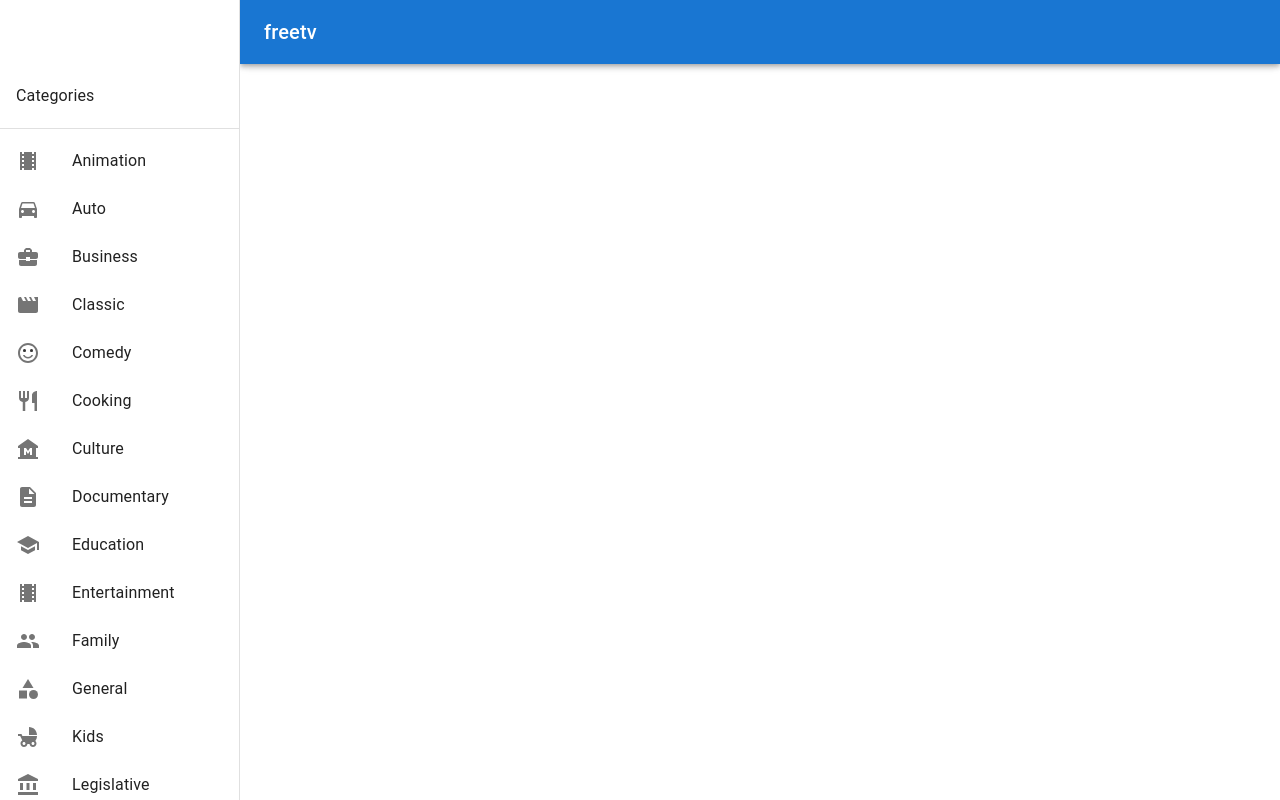
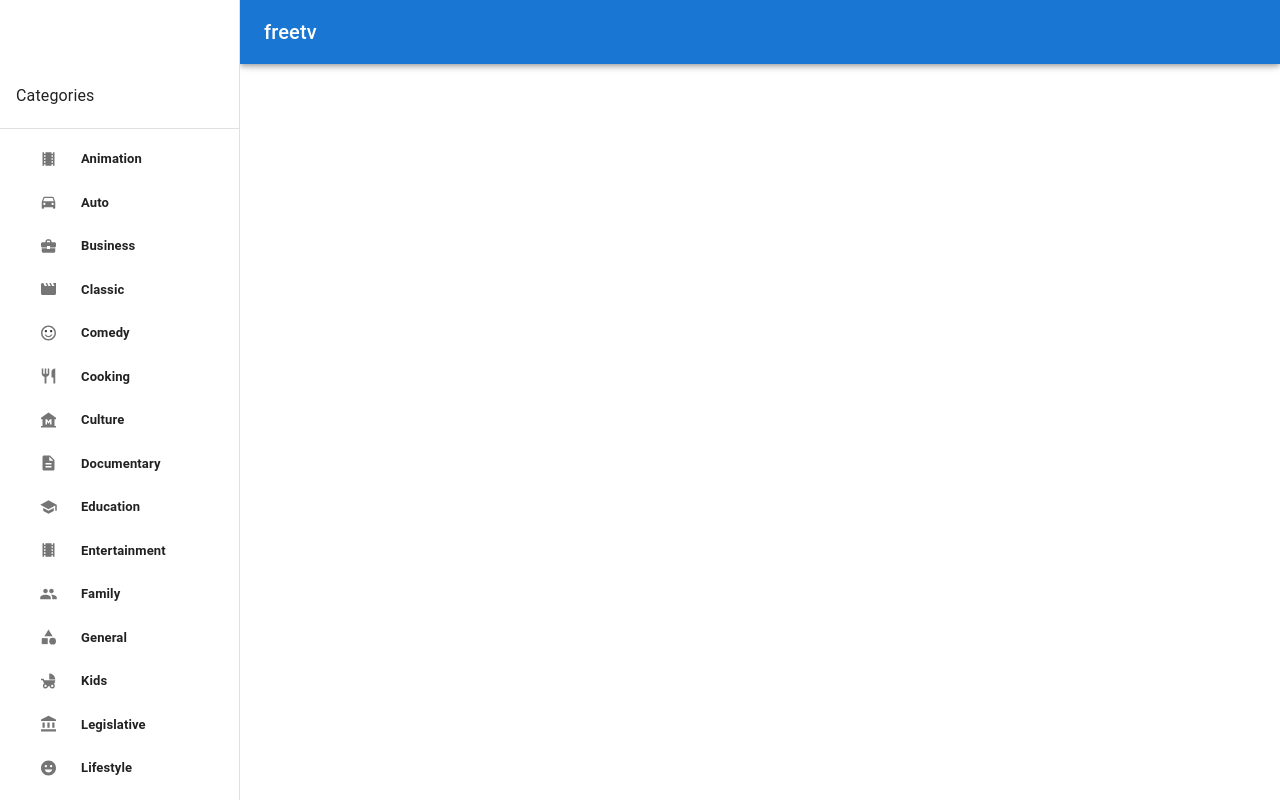
Before and after one commit to nahomtefera/freetv, a React (Create React App) app: page / in a window 1280 px wide. Built offline with nearby package versions, Linux system fonts and the light colour scheme.

Commit message:
made sidebare temporary below md

```diff
--- a/src/components/main.jsx
+++ b/src/components/main.jsx
@@ -45,6 +45,11 @@ export default function Main({categoryURL}) {
         };
     }, []);
 
+    const handleChannelClick = (channel) => {
+        setCurrentChannel(channel)
+        window.scrollTo(0, 0);
+    }
+
     useEffect(()=>{
         const fetchPlaylist = async () => {
             const response = await fetch(categoryURL);
@@ -81,7 +86,7 @@ export default function Main({categoryURL}) {
                                 overflow: 'hidden', // Ensure consistent heights
                               }}>
                                 <Item
-                                    onClick={()=>{setCurrentChannel(channel)}}
+                                    onClick={()=>{handleChannelClick(channel)}}
                                     sx={{ my: 1, mx: 'auto', p: 2, cursor:'pointer'}}
                                 >
                                     <Stack spacing={2} direction="row" alignItems="center" justifyContent="left">
--- a/src/components/player/player.jsx
+++ b/src/components/player/player.jsx
@@ -1,5 +1,6 @@
 /* global cast, chrome */
 import "./player.css";
+import { useEffect } from "react";
 import ReactPlayer from "react-player";
 import { Container } from "@material-ui/core";
 import Control from "../control/control";
@@ -186,13 +187,16 @@ export default function Player({channel}){
 
   const bufferStartHandler = () => {
     console.log("Bufering.......");
+    controlRef.current.style.visibility = "visible"
     setVideoState({ ...videoState, buffer: true });
   };
 
   const bufferEndHandler = () => {
     console.log("buffering stoped ,,,,,,play");
+    controlRef.current.style.visibility = "hidden"
     setVideoState({ ...videoState, buffer: false });
   };
+
 
   return (
     <div className="video_container">
@@ -200,7 +204,16 @@ export default function Player({channel}){
         <h2 style={{color: "black"}}>{channel.title}</h2>
       </div>
       <Container maxWidth="md" justify="center">
-        <div ref={playerContainerRef} className="player__wrapper" onMouseMove={mouseMoveHandler} onMouseLeave={mouseLeaveHandler}>
+        <div  ref={playerContainerRef}
+              className="player__wrapper"
+               onMouseMove={mouseMoveHandler}
+               onMouseLeave={mouseLeaveHandler}
+               style={{
+                backgroundImage: `url(${channel.tvgLogo})`,
+                backgroundSize: 'contain', // Ensures the background image covers the entire container
+                backgroundPosition: 'center'
+              }}
+        >
           <ReactPlayer
             ref={videoPlayerRef}
             className="player"
--- a/src/components/sidebar/sidebar.jsx
+++ b/src/components/sidebar/sidebar.jsx
@@ -15,9 +15,10 @@ import {
     ListItemButton,
     ListItemIcon,
     ListItemText,
-    Container
+    Container,
+    useMediaQuery
 } from '@mui/material';
-
+import { useTheme } from '@mui/material/styles';
 import { Mail, Inbox, Star, Theaters, DirectionsCar, BusinessCenter, Movie, SentimentSatisfiedAlt, Restaurant, Museum, Description, School, People, Category, ChildFriendly, AccountBalance, EmojiEmotions, MusicNote, Landscape, BeachAccess, Filter, Tv, Store, SportsSoccer, Flight, WbSunny, Warning, HelpOutline} from '@material-ui/icons';
 
 
@@ -27,181 +28,182 @@ const categories = [
       "name": "Animation",
       "count": 68,
       "url": "https://iptv-org.github.io/iptv/categories/animation.m3u",
-      "icon": <Theaters/>
+      "icon": <Theaters style={{fontSize: "18px", width:"65px"}}/>
     },
     {
       "name": "Auto",
       "count": 16,
       "url": "https://iptv-org.github.io/iptv/categories/auto.m3u",
-      "icon": <DirectionsCar/>
+      "icon": <DirectionsCar style={{fontSize: "18px", width:"65px"}}/>
     },
     {
       "name": "Business",
       "count": 66,
       "url": "https://iptv-org.github.io/iptv/categories/business.m3u",
-      "icon": <BusinessCenter/>
+      "icon": <BusinessCenter style={{fontSize: "18px", width:"65px"}}/>
     },
     {
       "name": "Classic",
       "count": 55,
       "url": "https://iptv-org.github.io/iptv/categories/classic.m3u",
-      "icon": <Movie/>
+      "icon": <Movie style={{fontSize: "18px", width:"65px"}}/>
     },
     {
       "name": "Comedy",
       "count": 53,
       "url": "https://iptv-org.github.io/iptv/categories/comedy.m3u",
-      "icon": <SentimentSatisfiedAlt/>
+      "icon": <SentimentSatisfiedAlt style={{fontSize: "18px", width:"65px"}}/>
     },
     {
       "name": "Cooking",
       "count": 23,
       "url": "https://iptv-org.github.io/iptv/categories/cooking.m3u",
-      "icon": <Restaurant/>
+      "icon": <Restaurant style={{fontSize: "18px", width:"65px"}}/>
     },
     {
       "name": "Culture",
       "count": 91,
       "url": "https://iptv-org.github.io/iptv/categories/culture.m3u",
-      "icon": <Museum/>
+      "icon": <Museum style={{fontSize: "18px", width:"65px"}}/>
     },
     {
       "name": "Documentary",
       "count": 64,
       "url": "https://iptv-org.github.io/iptv/categories/documentary.m3u",
-      "icon": <Description/>
+      "icon": <Description style={{fontSize: "18px", width:"65px"}}/>
     },
     {
       "name": "Education",
       "count": 106,
       "url": "https://iptv-org.github.io/iptv/categories/education.m3u",
-      "icon": <School/>
+      "icon": <School style={{fontSize: "18px", width:"65px"}}/>
     },
     {
       "name": "Entertainment",
       "count": 390,
       "url": "https://iptv-org.github.io/iptv/categories/entertainment.m3u",
-      "icon": <Theaters/>
+      "icon": <Theaters style={{fontSize: "18px", width:"65px"}}/>
     },
     {
       "name": "Family",
       "count": 43,
       "url": "https://iptv-org.github.io/iptv/categories/family.m3u",
-      "icon": <People/>
+      "icon": <People style={{fontSize: "18px", width:"65px"}}/>
     },
     {
       "name": "General",
       "count": 1361,
       "url": "https://iptv-org.github.io/iptv/categories/general.m3u",
-      "icon": <Category/>
+      "icon": <Category style={{fontSize: "18px", width:"65px"}}/>
     },
     {
       "name": "Kids",
       "count": 201,
       "url": "https://iptv-org.github.io/iptv/categories/kids.m3u",
-      "icon": <ChildFriendly/>
+      "icon": <ChildFriendly style={{fontSize: "18px", width:"65px"}}/>
     },
     {
       "name": "Legislative",
       "count": 174,
       "url": "https://iptv-org.github.io/iptv/categories/legislative.m3u",
-      "icon": <AccountBalance/>
+      "icon": <AccountBalance style={{fontSize: "18px", width:"65px"}}/>
     },
     {
       "name": "Lifestyle",
       "count": 81,
       "url": "https://iptv-org.github.io/iptv/categories/lifestyle.m3u",
-      "icon": <EmojiEmotions/>
+      "icon": <EmojiEmotions style={{fontSize: "18px", width:"65px"}}/>
     },
     {
       "name": "Movies",
       "count": 295,
       "url": "https://iptv-org.github.io/iptv/categories/movies.m3u",
-      "icon": <Movie/>
+      "icon": <Movie style={{fontSize: "18px", width:"65px"}}/>
     },
     {
       "name": "Music",
       "count": 556,
       "url": "https://iptv-org.github.io/iptv/categories/music.m3u",
-      "icon": <MusicNote/>
+      "icon": <MusicNote style={{fontSize: "18px", width:"65px"}}/>
     },
     {
       "name": "News",
       "count": 762,
       "url": "https://iptv-org.github.io/iptv/categories/news.m3u",
-      "icon": <Mail/>
+      "icon": <Mail style={{fontSize: "18px", width:"65px"}}/>
     },
     {
       "name": "Outdoor",
       "count": 43,
       "url": "https://iptv-org.github.io/iptv/categories/outdoor.m3u",
-      "icon": <Landscape/>
+      "icon": <Landscape style={{fontSize: "18px", width:"65px"}}/>
     },
     {
       "name": "Relax",
       "count": 8,
       "url": "https://iptv-org.github.io/iptv/categories/relax.m3u",
-      "icon": <BeachAccess/>
+      "icon": <BeachAccess style={{fontSize: "18px", width:"65px"}}/>
     },
     {
       "name": "Religious",
       "count": 524,
       "url": "https://iptv-org.github.io/iptv/categories/religious.m3u",
-      "icon": <EmojiEmotions/>
+      "icon": <EmojiEmotions style={{fontSize: "18px", width:"65px"}}/>
     },
     {
       "name": "Science",
       "count": 24,
       "url": "https://iptv-org.github.io/iptv/categories/science.m3u",
-      "icon": <Filter/>
+      "icon": <Filter style={{fontSize: "18px", width:"65px"}}/>
     },
     {
       "name": "Series",
       "count": 160,
       "url": "https://iptv-org.github.io/iptv/categories/series.m3u",
-      "icon": <Tv/>
+      "icon": <Tv style={{fontSize: "18px", width:"65px"}}/>
     },
     {
       "name": "Shop",
       "count": 78,
       "url": "https://iptv-org.github.io/iptv/categories/shop.m3u",
-      "icon": <Store/>
+      "icon": <Store style={{fontSize: "18px", width:"65px"}}/>
     },
     {
       "name": "Sports",
       "count": 204,
       "url": "https://iptv-org.github.io/iptv/categories/sports.m3u",
-      "icon": <SportsSoccer/>
+      "icon": <SportsSoccer style={{fontSize: "18px", width:"65px"}}/>
     },
     {
       "name": "Travel",
       "count": 28,
       "url": "https://iptv-org.github.io/iptv/categories/travel.m3u",
-      "icon": <Flight/>
+      "icon": <Flight style={{fontSize: "18px", width:"65px"}}/>
     },
     {
       "name": "Weather",
       "count": 13,
       "url": "https://iptv-org.github.io/iptv/categories/weather.m3u",
-      "icon": <WbSunny/>
+      "icon": <WbSunny style={{fontSize: "18px", width:"65px"}}/>
     },
     {
       "name": "XXX",
       "count": 61,
       "url": "https://iptv-org.github.io/iptv/categories/xxx.m3u",
-      "icon": <Warning/>
+      "icon": <Warning style={{fontSize: "18px", width:"65px"}}/>
     },
     {
       "name": "Undefined",
       "count": 5122,
       "url": "https://iptv-org.github.io/iptv/categories/undefined.m3u",
-      "icon": <HelpOutline/>
+      "icon": <HelpOutline style={{fontSize: "18px", width:"65px"}}/>
     }
   ]
 
 export default function PermanentDrawerLeft({children}) {
-
+  const theme = useTheme();
   const [categoryURL, setCategoryURL] = useState('')
+  const isDesktop = useMediaQuery(theme.breakpoints.up('md'));
 
   const handleOnCategoryClick = (URL) => {
     setCategoryURL(URL)
@@ -231,7 +233,7 @@ export default function PermanentDrawerLeft({children}) {
                 boxSizing: 'border-box',
             },
             }}
-            variant="permanent"
+            variant={isDesktop ? 'permanent' : 'temporary'}
             anchor="left"
         >
             <Toolbar />
@@ -250,7 +252,7 @@ export default function PermanentDrawerLeft({children}) {
                                 <ListItemIcon>
                                     {category.icon}
                                 </ListItemIcon>
-                                <ListItemText primary={category.name} />
+                                <ListItemText primaryTypographyProps={{ fontSize: 'small', fontWeight:"bold" }} primary={category.name} />
                             </ListItemButton>
                             </ListItem>
                         )
```
Also changed, not shown: 1 other file (tests, documents, lock files or other folders).
